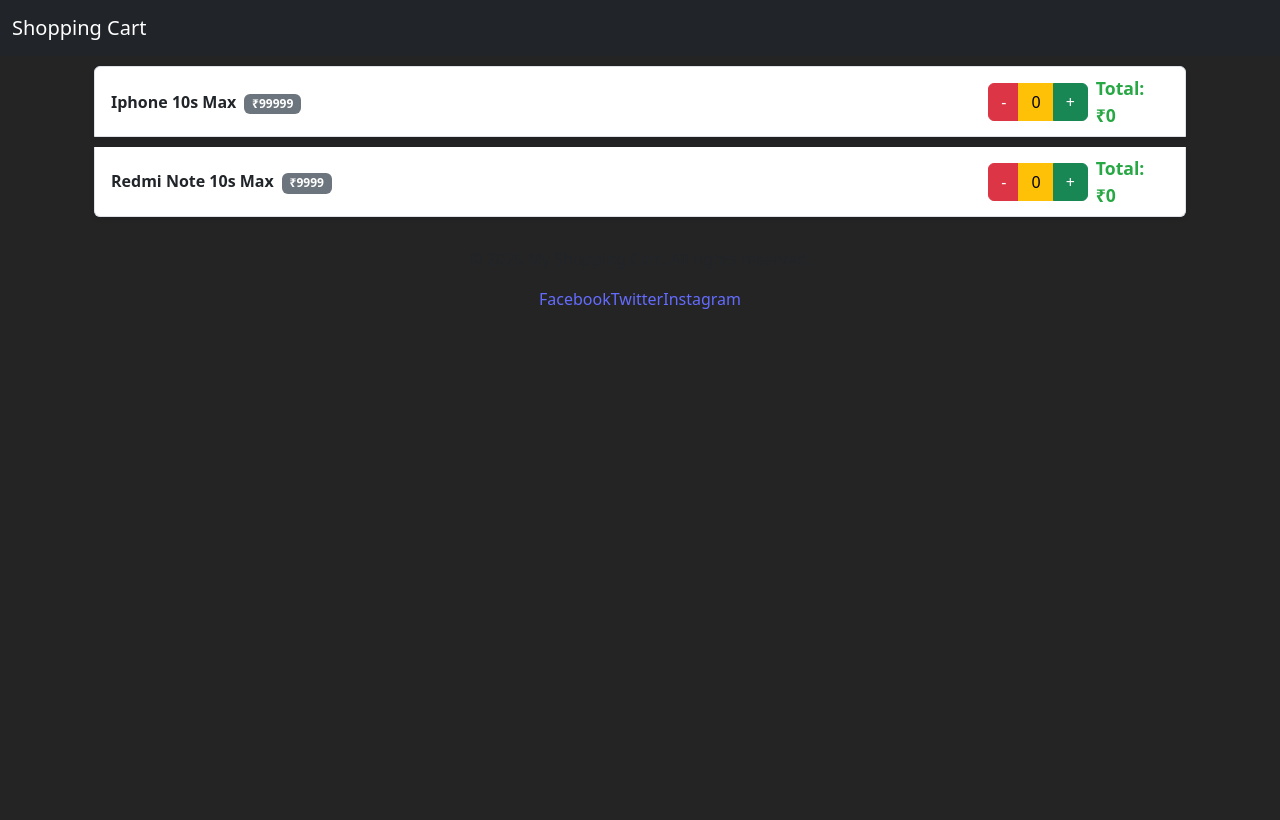
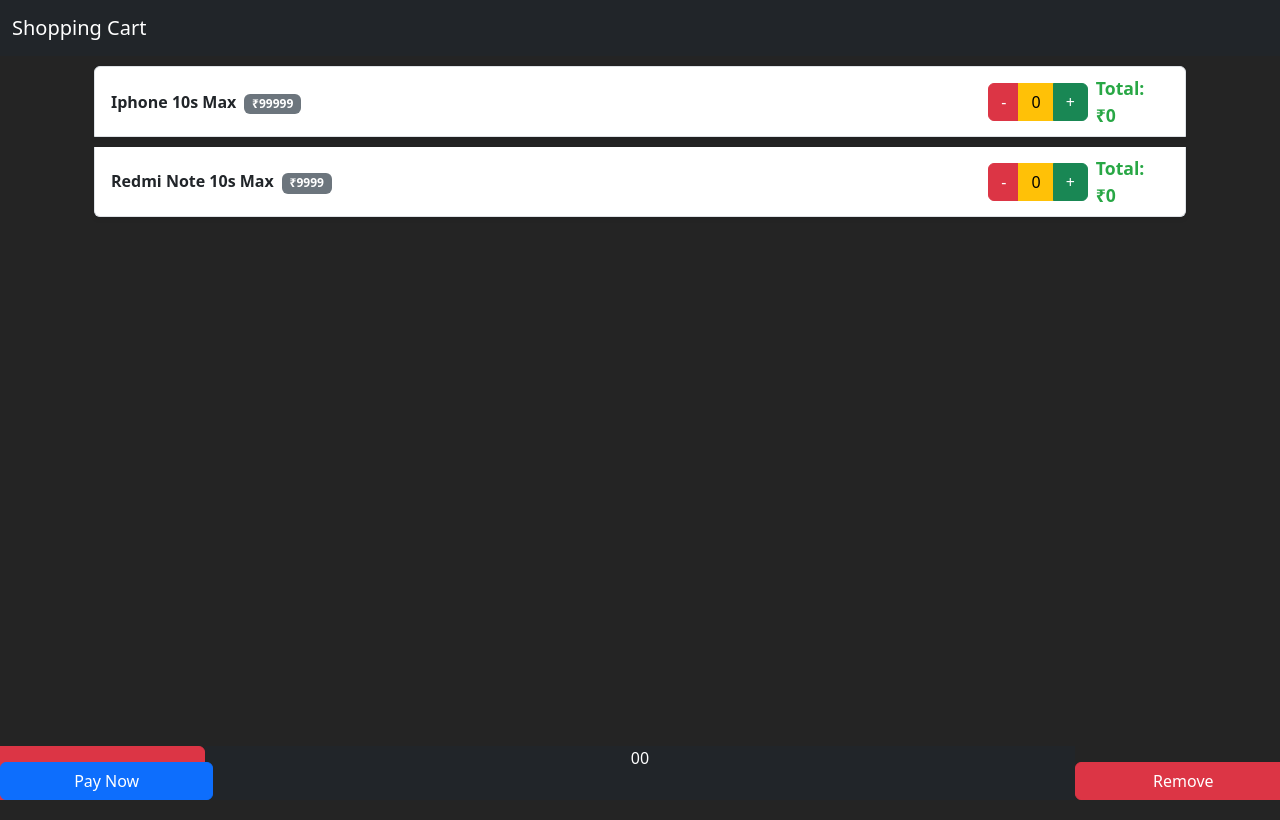
Before and after one commit to simrankaurgulati2006/Shopping-Cart, a React (Vite) app: page / in a window 1280 px wide. Built offline with nearby package versions, Linux system fonts and the light colour scheme.

Commit message:
Added EventListeners to make the functionality using StateHook

```diff
--- a/src/App.jsx
+++ b/src/App.jsx
@@ -4,9 +4,11 @@
 import 'bootstrap/dist/css/bootstrap.min.css';
 import 'bootstrap/dist/js/bootstrap.bundle.min.js';
 import ProductList from './components/ProductList';
+import React, { useState } from 'react';
 
 function App() {
-  const productList = [
+  // Initialize the productList state with hardcoded products
+  const initialProductList = [
     {
       price: 99999,
       name: "Iphone 10s Max",
@@ -19,13 +21,70 @@
     },
   ];
 
+  // State hook for productList
+  const [productList, setProductList] = useState(initialProductList);
+
+  // State hook for totalAmount
+  const [totalAmount, setTotalAmount] = useState(0);
+
+  // Increment quantity for a specific product and update totalAmount
+  const incrementQuantity = (index) => {
+    const newProductList = [...productList];
+    newProductList[index].quantity++;
+
+    // Update the totalAmount by adding the price of the incremented product
+    const newTotalAmount = totalAmount + newProductList[index].price;
+    setTotalAmount(newTotalAmount);
+
+    setProductList(newProductList);
+  };
+
+  // Decrement quantity for a specific product and update totalAmount
+  const decrementQuantity = (index) => {
+    const newProductList = [...productList];
+    if (newProductList[index].quantity > 0) {
+      newProductList[index].quantity--;
+
+      // Update the totalAmount by subtracting the price of the decremented product
+      const newTotalAmount = totalAmount - newProductList[index].price;
+      setTotalAmount(newTotalAmount);
+      setProductList(newProductList);
+    }
+  };
+
+  // Reset all quantities and totalAmount
+  const resetQuantity = () => {
+    const newProductList = [...productList];
+
+    // Reset the quantity of all products to 0
+    newProductList.forEach(product => product.quantity = 0);
+
+    // Reset the totalAmount to 0
+    setTotalAmount(0);
+    setProductList(newProductList);
+  };
+  const removeItem=(index) =>{
+    let newProductList=[...ProductList];
+    newTotalAmount -= newProductList[index].quantity * newProductList[index].price;
+    newProductList.splice(index +1,);
+    setTotalAmount(newTotalAmount);
+    setProductList(newProductList);
+  };
+
   return (
     <>
       <Navbar />
       <main className="container">
-        <ProductList productList={productList} />
+        {/* Pass incrementQuantity and decrementQuantity as props to ProductList */}
+        <ProductList
+          productList={productList}
+          incrementQuantity={incrementQuantity}
+          decrementQuantity={decrementQuantity}
+          removeItem={removeItem}
+        />
       </main>
-      <Footer />
+      {/* Pass the totalAmount and resetQuantity to Footer */}
+      <Footer totalAmount={totalAmount} resetQuantity={resetQuantity} />
     </>
   );
 }
--- a/src/components/Footer.jsx
+++ b/src/components/Footer.jsx
@@ -1,16 +1,20 @@
-import React from 'react';
+import React from 'react'
 
-export default function Footer() {
+export default function Footer(props) {
   return (
-    <footer className="footer">
-      <div className="container">
-        <p className="text-center">© 2025 My Shopping Cart. All rights reserved.</p>
-        <div className="social-links text-center">
-          <a href="https://facebook.com" target="_blank" rel="noopener noreferrer" className="social-icon">Facebook</a>
-          <a href="https://twitter.com" target="_blank" rel="noopener noreferrer" className="social-icon">Twitter</a>
-          <a href="https://instagram.com" target="_blank" rel="noopener noreferrer" className="social-icon">Instagram</a>
-        </div>
+    <div className='row fixed-bottom '>
+      <button className='btn btn-danger col-2' onClick={()=>{
+         props.resetQuantity()
+      }}>Reset</button>
+      <div className='col-8 bg-dark text-white text-center'> {props.totalAmount}
+      {props.totalAmount}
       </div>
-    </footer>
-  );
-}
+      <button className='btn btn-primary col-2 fixed-bottom'>Pay Now</button>
+      <div className="col-2 btn btn-danger mt-3">
+      Remove
+      </div>
+    </div>
+
+
+  )
+};
--- a/src/components/ProductList.jsx
+++ b/src/components/ProductList.jsx
@@ -1,7 +1,9 @@
 import React from "react";
+import Product from "./Product";
 
 export default function ProductList(props) {
-  console.log(props.productList); // Log the productList prop to debug
+
+  console.log(props.productList);
 
   return (
     <div className="container mt-3"> {/* Ensure the container takes full width */}
@@ -18,13 +20,16 @@
 
               <div className="d-flex align-items-center">
                 <div className="btn-group me-2" role="group" aria-label="Product Quantity Controls">
-                  <button type="button" className="btn btn-danger">
+                  {/* Decrease button */}
+                  <button type="button" className="btn btn-danger" onClick={() => props.decrementQuantity(index)}>
                     -
                   </button>
+                  {/* Quantity display */}
                   <button type="button" className="btn btn-warning">
                     {product.quantity}
                   </button>
-                  <button type="button" className="btn btn-success">
+                  {/* Increase button */}
+                  <button type="button" className="btn btn-success" onClick={() => props.incrementQuantity(index)}>
                     +
                   </button>
                 </div>
```
